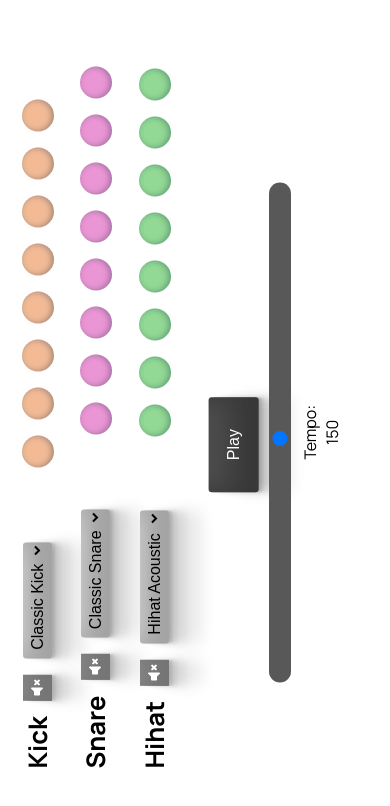
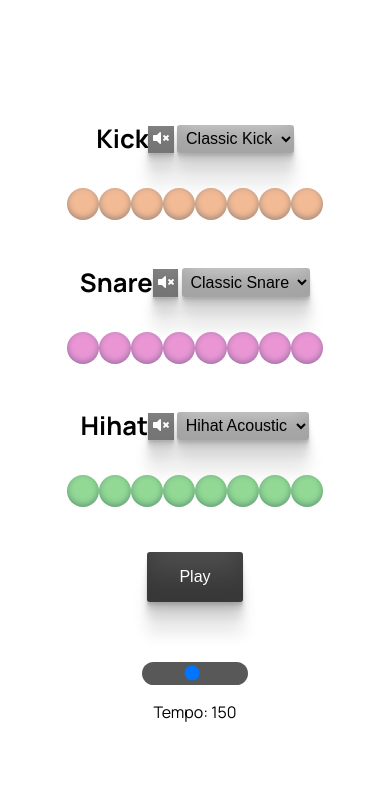
Before and after one commit to jettdembin/beatMaker, a plain HTML site: page index.html in a window 390 px wide. Drawn offline with Linux system fonts and the light colour scheme.

Commit message:
removed rotation depending on screen size and readjusted css to flex column upon below 1000px width

```diff
--- a/index.html
+++ b/index.html
@@ -18,8 +18,8 @@
     </header>
     <main>
       <div class="sequencer">
-        <div class="track-wrapper position-me">
-          <div class="kick-track rotate-me">
+        <div class="track-wrapper">
+          <div class="kick-track">
             <div class="controls">
               <h2>Kick</h2>
               <div>
@@ -45,7 +45,7 @@
               <div class="pad kick-pad b7"></div>
             </div>
           </div>
-          <div class="snare-track rotate-me">
+          <div class="snare-track">
             <div class="controls">
               <h2>Snare</h2>
               <div>
@@ -72,7 +72,7 @@
               <div class="pad snare-pad b7"></div>
             </div>
           </div>
-          <div class="hihat-track rotate-me">
+          <div class="hihat-track">
             <div class="controls">
               <h2>Hihat</h2>
               <div>
@@ -98,8 +98,8 @@
               <div class="pad hihat-pad b7"></div>
             </div>
           </div>
-          <button class="play rotate-me">Play</button>
-          <div class="tempo rotate-me">
+          <button class="play">Play</button>
+          <div class="tempo">
             <input
               type="range"
               class="tempo-slider"
--- a/style.css
+++ b/style.css
@@ -63,18 +63,11 @@ main {
   font-size: 2rem;
 }
 
-.position-me {
-}
-
-.rotate-me {
-}
-
-
 .kick-pad,
 .snare-pad,
 .hihat-pad {
-  width: 6rem;
-  height: 6rem;
+  width: 4rem;
+  height: 4rem;
   border-radius: 100%;
   cursor: pointer;
   box-shadow: rgba(50, 50, 93, 0.25) 0px 50px 100px -20px, rgba(0, 0, 0, 0.3) 0px 30px 60px -30px, rgba(10, 37, 64, 0.35) 0px -2px 6px 0px inset;
@@ -217,12 +210,6 @@ select {
     .controls button {
       padding: .3rem;
     }
-    .kick-pad,
-    .snare-pad,
-    .hihat-pad {
-      width: 2rem;
-      height: 2rem;
-    }
     .play {
       font-size: 1rem;
     }
@@ -234,113 +221,16 @@ select {
     }
 }
 
-@media only screen and (max-width: 500px) {
-  header {
-    display: none;
+@media only screen and (max-width: 1000px) {
+  .kick-track, .snare-track, .hihat-track  {
+    flex-direction: column;
   }
-  .sequencer {
-    position: relative;
-    margin: none;
-    display: block;
-    background-color: #fff;
-    box-shadow: none;
-    border-radius: 0;
-  }
-  .track-wrapper {
-    width: 15vw;
-    position: relative;
-    flex-direction: row;
-    align-items: end;
-    justify-content: space-between;
-  }
-  .hihat-track,
-  .snare-track,
-  .kick-track {
-    position: relative;
-    width: 100%;
-    display: flex;
-    align-items: center;
-  }
-  .controls > div {
-    display: flex;
-    margin-left: 1rem;
-  }
-  .kick,
-  .snare,
-  .hihat {
-    position: relative;
-    left: 100%;
-    display: flex;
-    justify-content: space-around;
-    align-items: center;
-  }
-  /* pad size stay*/
-  .kick-pad,
-  .snare-pad,
-  .hihat-pad {
-    width: 2rem;
-    height: 2rem;
-    margin-left: 1rem;
-  }
-  /* track container  stay */
-  select {
-    padding: .3rem;
-    font-size: 1rem;
-  }
-  /* stay */
-  .controls h2 {
-    font-size: 1.6rem;
-    margin: auto;
-  }
-  /* mute btn stay */
-  .controls button {
-    padding: .3rem;
-    font-size: 1rem;
-    margin-right: 1rem;
-  }
-  /* stay */
-  .play {
-    position: relative;
-    left: -40%;
-    display: flex;
-    margin: auto;
-    padding: 1rem 2rem;
-    font-size: 1rem;
-  }
-  /* stay */
-  .tempo {
-    position: relative;
-    left: -50%;
-    display: flex;
-    flex-direction: column;
-    align-items: center;
-    justify-content: start;
-    width: 100%;
-    height: 53%;
-  }
-  /* stay */
-  .tempo-slider {
-    padding: .2rem 10rem;
-    margin: .5rem 0rem;
-    width: 500px;
-  }
-  /* stay */
-  .tempo p {
-    font-size: 1rem;
-    text-align: center;
-  }
-  /* stay */
-  .position-me {
-    transform: translateX(-100%);
-  }
-  .rotate-me {
-    transform: rotate(-90deg);
-    transform-origin: right top;
-    text-align: right;
+  .kick-track>.controls, .snare-track>.controls, .hihat-track>.controls {
+    margin-bottom: 2rem;
   }
 }
-/* for  galaxy s10 */
-@media only screen and (max-width: 375px) {
+/* for  smaller screens*/
+@media only screen and (max-width: 600px) {
   .controls h2 {
     font-size: 1.6rem;
   }
@@ -348,22 +238,19 @@ select {
   .kick-pad,
   .snare-pad,
   .hihat-pad {
-    width: 1rem;
-    height: 1rem;
+    width: 3rem;
+    height: 3rem;
   }
 }
-/* for iphone 12/13 */
-@media only screen and (max-width: 375px)
-  and (min-device-height: 800px)
-  {
-  /* pad size stay*/
+/* for  galaxy s10 */
+@media only screen and (max-width: 440px) {
+  .controls h2 {
+    font-size: 1.6rem;
+  }
   .kick-pad,
   .snare-pad,
   .hihat-pad {
     width: 2rem;
     height: 2rem;
   }
-  .controls h2 {
-    font-size: 1.6rem;
-  }
 }
```
